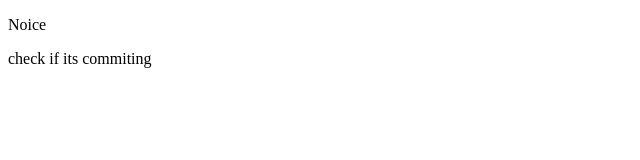
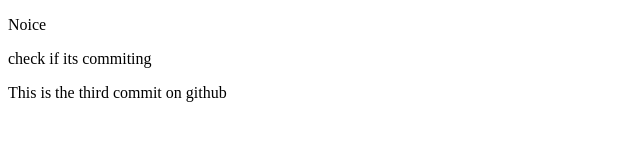
Before and after one commit to SakshatJoshi/DemoRepo, a plain HTML site: page home.html in a window 1280 px wide. Shown: the whole page, without its empty margins (0-640 px from the left). Drawn offline with Linux system fonts and the light colour scheme.

Commit message:
Third commit

```diff
--- a/home.html
+++ b/home.html
@@ -8,5 +8,6 @@
 <body>
     <p>Noice</p>
     <p>check if its commiting</p>
+    <p> This is the third commit on github</p>
 </body>
 </html>
```
